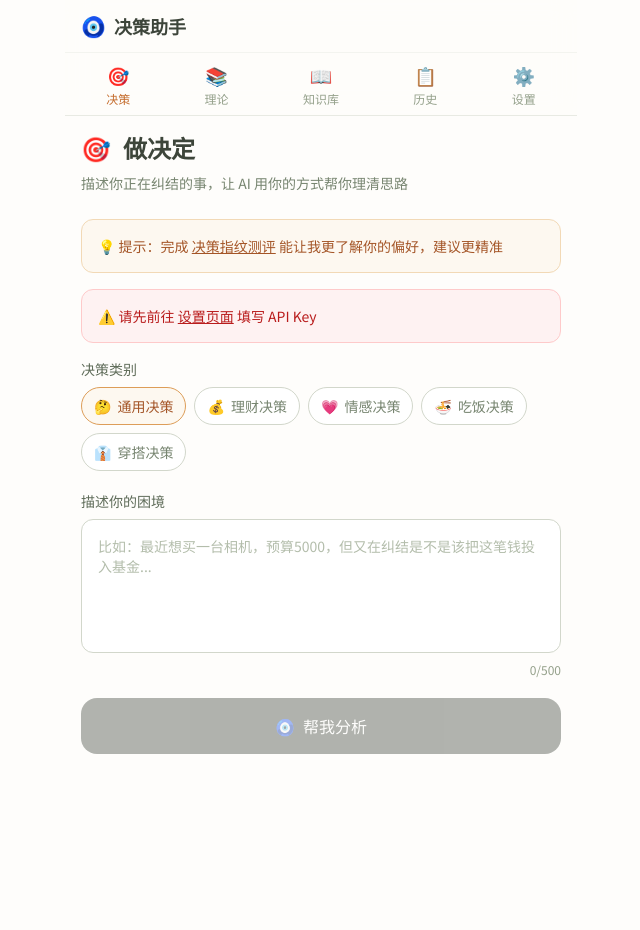
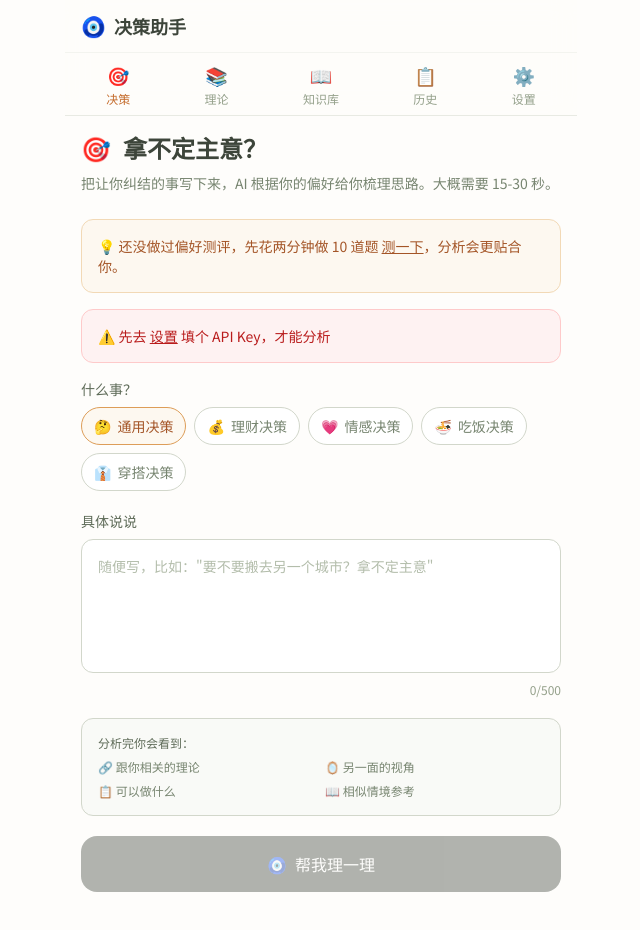
Before and after one commit to monroeclare35/decision-app, a React (Vite) app: page /decide in a window 1280 px wide. Shown: the top 930 px of the page, without its empty margins (319-959 px from the left). Before the commit the page ends 850 px from the top, so only its background shows below. Built offline with nearby package versions, Linux system fonts and the light colour scheme.

Commit message:
优化决策页文案：去困境、设预期、按类别换例句

```diff
--- a/src/pages/DecidePage.tsx
+++ b/src/pages/DecidePage.tsx
@@ -9,6 +9,14 @@ import { LoadingSpinner } from '../components/shared/LoadingSpinner'
 import type { Category } from '../types'
 import { MAX_DECISION_LENGTH } from '../constants/config'
 
+const PLACEHOLDERS: Record<Category, string> = {
+  general: '随便写，比如："要不要搬去另一个城市？拿不定主意"',
+  financial: '比如："手头有2万闲钱，是出去旅游还是存起来？"',
+  emotional: '比如："朋友老借钱不还，这次又开口了，不知道该怎么拒绝"',
+  meal: '比如："今天特别想吃火锅，但最近在控体重，好纠结"',
+  outfit: '比如："看中一件大衣小两千，挺好看的但怕买回去穿不了几次"',
+}
+
 export function DecidePage() {
   const navigate = useNavigate()
   const location = useLocation()
@@ -17,11 +25,9 @@ export function DecidePage() {
   const [description, setDescription] = useState('')
   const [category, setCategory] = useState<Category>('general')
 
-  // Show a toast if user navigated back from a result page
   useEffect(() => {
     if ((location.state as { fromResult?: boolean })?.fromResult) {
       showToast('刚才的分析结果可在"历史"中查看 📋', 'info')
-      // Clear the state so it doesn't re-trigger on re-renders
       window.history.replaceState({}, '')
     }
   }, [location.state, showToast])
@@ -42,71 +48,64 @@ export function DecidePage() {
   return (
     <div className="animate-fade-in">
       <PageHeader
-        title="做决定"
-        subtitle="描述你正在纠结的事，让 AI 用你的方式帮你理清思路"
+        title="拿不定主意？"
+        subtitle="把让你纠结的事写下来，AI 根据你的偏好给你梳理思路。大概需要 15-30 秒。"
         icon="🎯"
       />
 
       {!profile?.completedOnboarding && (
         <div className="mb-4 rounded-xl border border-warm-200 bg-warm-50 p-4 text-sm text-warm-700">
-          💡 提示：完成{' '}
-          <button
-            onClick={() => navigate('/onboarding')}
-            className="font-medium underline"
-          >
-            决策指纹测评
-          </button>
-          {' '}能让我更了解你的偏好，建议更精准
+          💡 还没做过偏好测评，先花两分钟做 10 道题{' '}
+          <button onClick={() => navigate('/onboarding')} className="font-medium underline">测一下</button>
+          ，分析会更贴合你。
         </div>
       )}
 
       {!hasApiKey && (
         <div className="mb-4 rounded-xl border border-red-200 bg-red-50 p-4 text-sm text-red-700">
-          ⚠️ 请先前往{' '}
-          <button
-            onClick={() => navigate('/settings')}
-            className="font-medium underline"
-          >
-            设置页面
-          </button>
-          {' '}填写 API Key
+          ⚠️ 先去{' '}
+          <button onClick={() => navigate('/settings')} className="font-medium underline">设置</button>
+          {' '}填个 API Key，才能分析
         </div>
       )}
 
       <div className="space-y-5">
         {/* Category */}
         <div>
-          <label className="mb-2 block text-sm font-medium text-sage-600">
-            决策类别
-          </label>
+          <label className="mb-2 block text-sm font-medium text-sage-600">什么事？</label>
           <CategorySelector value={category} onChange={setCategory} />
         </div>
 
         {/* Description */}
         <div>
-          <label className="mb-2 block text-sm font-medium text-sage-600">
-            描述你的困境
-          </label>
+          <label className="mb-2 block text-sm font-medium text-sage-600">具体说说</label>
           <textarea
             value={description}
             onChange={(e) => setDescription(e.target.value.slice(0, MAX_DECISION_LENGTH))}
-            placeholder="比如：最近想买一台相机，预算5000，但又在纠结是不是该把这笔钱投入基金..."
+            placeholder={PLACEHOLDERS[category]}
             rows={5}
             className="w-full resize-none rounded-xl border border-sage-200 bg-white p-4 text-sm text-sage-800 placeholder-sage-300 transition-colors focus:border-warm-400 focus:outline-none focus:ring-2 focus:ring-warm-100"
           />
-          <p className="mt-1 text-right text-xs text-sage-400">
-            {charCount}/{MAX_DECISION_LENGTH}
-          </p>
+          <p className="mt-1 text-right text-xs text-sage-400">{charCount}/{MAX_DECISION_LENGTH}</p>
         </div>
 
         {/* Beliefs preview */}
         {beliefs.length > 0 && <BeliefsPreview beliefs={beliefs} />}
 
+        {/* What you'll get */}
+        <div className="rounded-xl border border-sage-200 bg-sage-50/50 p-4">
+          <p className="text-xs font-medium text-sage-600">分析完你会看到：</p>
+          <div className="mt-2 grid grid-cols-2 gap-2 text-xs text-sage-500">
+            <span>🔗 跟你相关的理论</span>
+            <span>🪞 另一面的视角</span>
+            <span>📋 可以做什么</span>
+            <span>📖 相似情境参考</span>
+          </div>
+        </div>
+
         {/* Error */}
         {error && (
-          <div className="rounded-xl bg-red-50 p-3 text-sm text-red-600">
-            {error}
-          </div>
+          <div className="rounded-xl bg-red-50 p-3 text-sm text-red-600">{error}</div>
         )}
 
         {/* Submit */}
@@ -118,12 +117,12 @@ export function DecidePage() {
           {isSubmitting ? (
             <>
               <LoadingSpinner size="sm" />
-              <span>正在分析...</span>
+              <span>分析中，大概 15-30 秒...</span>
             </>
           ) : (
             <>
               <span>🧿</span>
-              <span>帮我分析</span>
+              <span>帮我理一理</span>
             </>
           )}
         </button>
```
